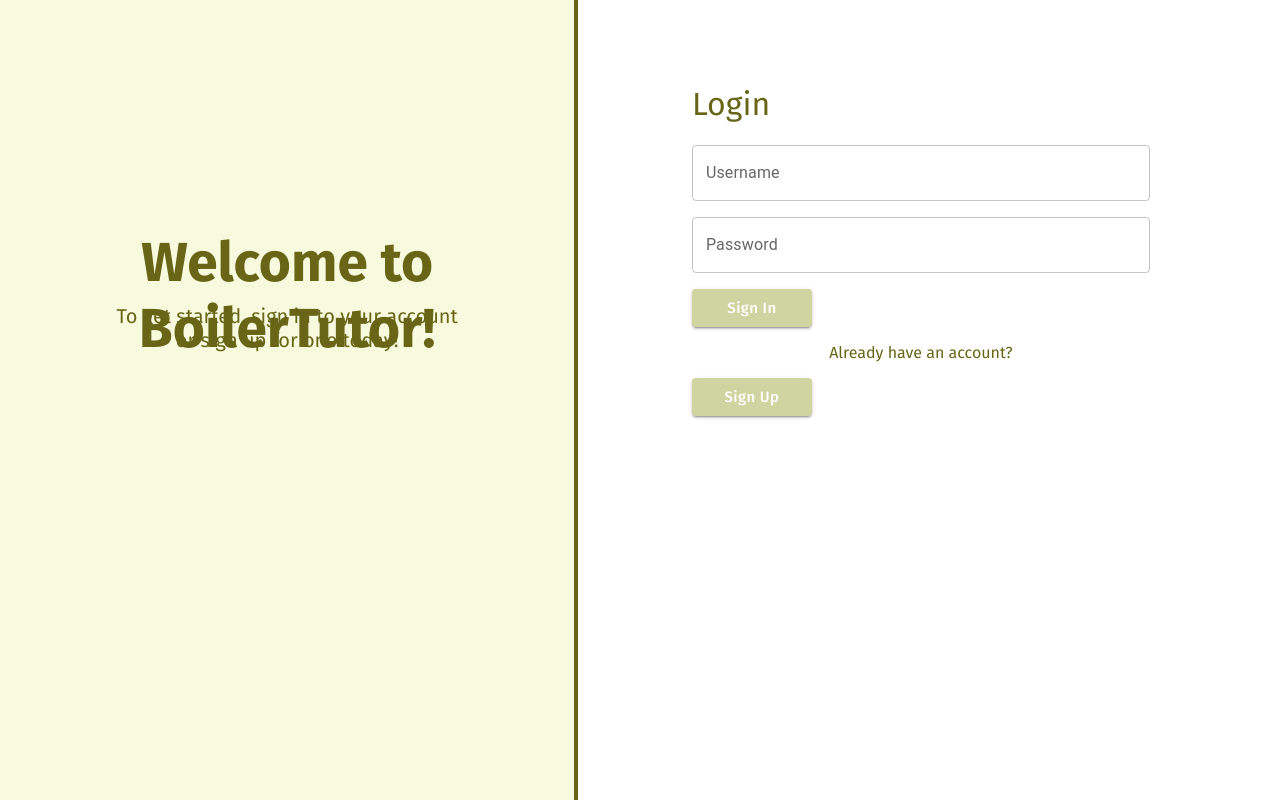
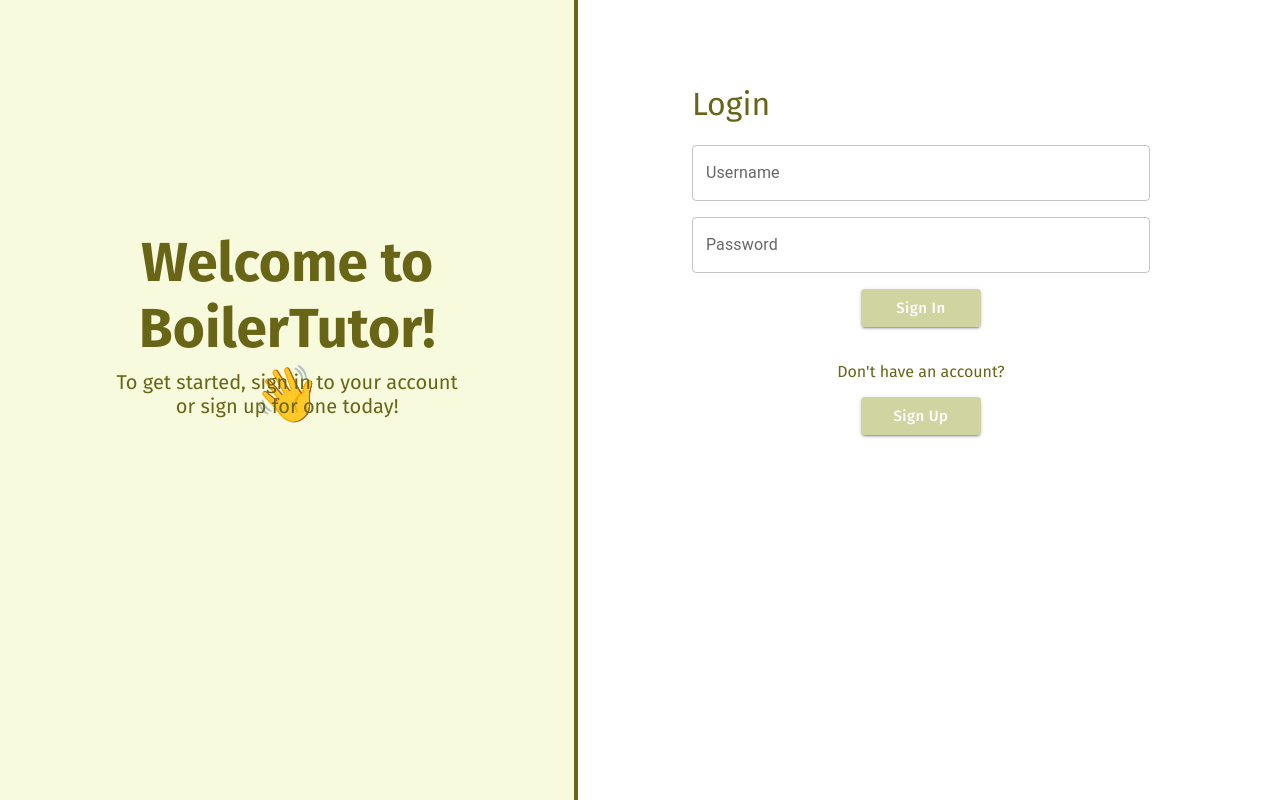
Before and after one commit to QAGCodes/BoilerTutor, a React (Create React App) app in the folder client/: page /login in a window 1280 px wide. Shown: the top 800 px of the page. Built offline with nearby package versions, Linux system fonts and the light colour scheme.

Commit message:
login frontend fixes + added 👋

```diff
--- a/client/src/pages/login.js
+++ b/client/src/pages/login.js
@@ -34,7 +34,7 @@ function Login() {
   */
 
   return (
-    <Container maxWidth="xl" disableGutters="true">
+    <Container maxWidth="true" disableGutters="true">
       <Stack
         direction="row"
         justifyContent="flex-start"
@@ -51,6 +51,8 @@ function Login() {
 
           <h5 align="left" style={{ fontWeight: "bold", marginTop: "40%", marginLeft: "20%", marginRight: "20%", color: "#686516", fontSize: 55, textAlign: "center"}}>
             Welcome to BoilerTutor!
+            <br></br>
+            👋
           </h5>
 
           <h4 align="left" style={{ fontWeight: "normal", marginTop: "-10%", marginLeft: "20%", marginRight: "20%", color: "#686516", fontSize: 20, textAlign: "center"}}>
@@ -110,6 +112,7 @@ function Login() {
                 />
 
                 {/* Sign in button */}
+                <Box textAlign='center'>
                 <Button
                   variant="contained"
                   style={{
@@ -122,11 +125,15 @@ function Login() {
                 >
                   Sign In
                 </Button>
+                </Box>
+
+                <br></br>
 
                 {/* Sign up button */}
                 <h4 style={{ color: "#686516", marginBottom: "0" }}>
-                  Already have an account?
+                  Don't have an account?
                 </h4>
+                <Box textAlign='center'>
                 <Button
                   variant="contained"
                   style={{
@@ -141,6 +148,7 @@ function Login() {
                 >
                   Sign Up
                 </Button>
+                </Box>
 
               </Stack>
             </Stack>
```
